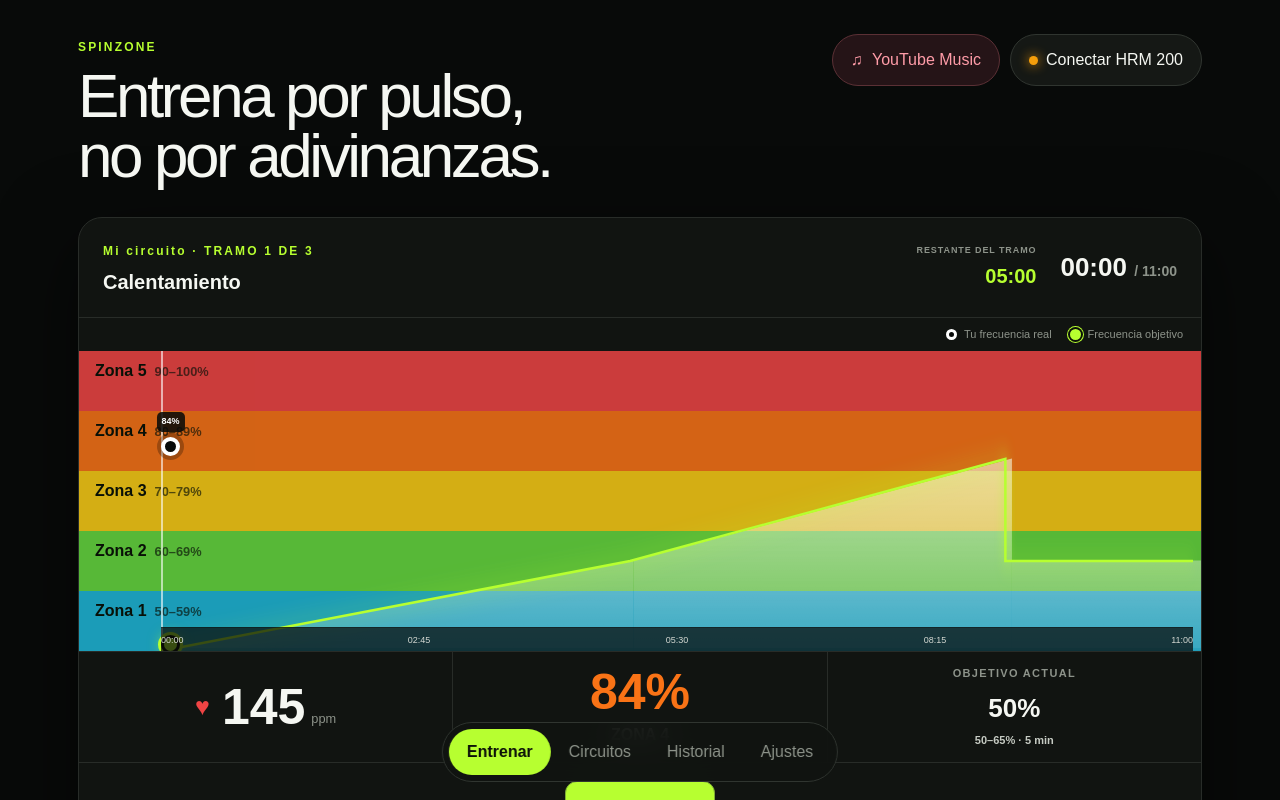
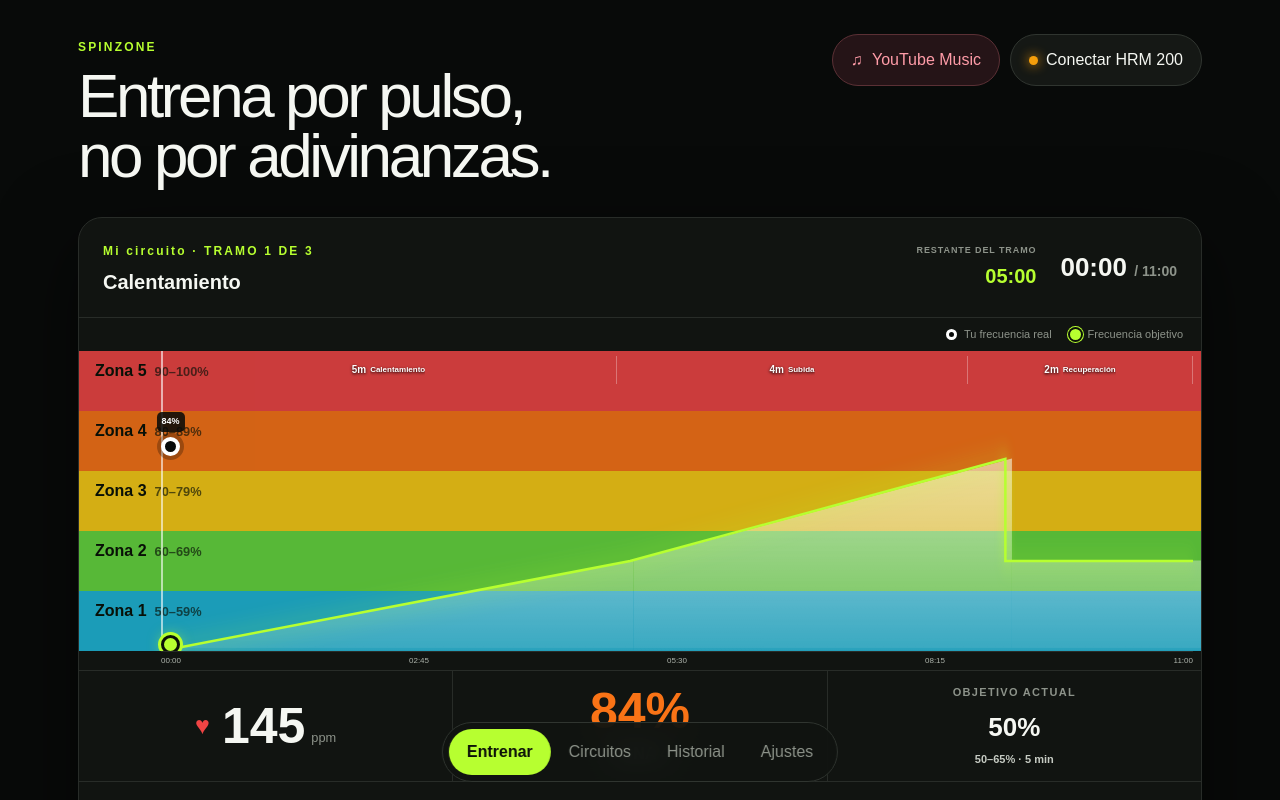
Before and after one commit to leongarciaV/spinzone, a Next.js app: page / in a window 1280 px wide. Shown: the top 800 px of the page. Built offline with nearby package versions, Linux system fonts and the light colour scheme.

Commit message:
Mejora tiempos del perfil y bloqueo de pantalla

```diff
--- a/app/globals.css
+++ b/app/globals.css
@@ -34,6 +34,7 @@ h1 { margin: 8px 0 0; font-size: clamp(32px, 5vw, 62px); line-height: .96; lette
 .segment-timer strong { margin: 0; color: #b7ff30; font-size: 20px; font-variant-numeric: tabular-nums; }
 .timer { font-size: 26px; font-weight: 800; font-variant-numeric: tabular-nums; }
 .timer small { color: var(--muted); font-size: 14px; }
+.chart-block { min-height: 0; }
 .chart { position: relative; height: 300px; overflow: hidden; }
 .chart-legend { display: flex; justify-content: flex-end; gap: 18px; padding: 8px 18px; border-top: 1px solid #282c28; color: var(--muted); font-size: 11px; }
 .chart-legend span { display: flex; align-items: center; gap: 7px; }
@@ -45,6 +46,10 @@ h1 { margin: 8px 0 0; font-size: clamp(32px, 5vw, 62px); line-height: .96; lette
 .planned-profile { position: absolute; inset: 0; display: flex; padding-left: 82px; }
 .planned-segment { position: relative; min-width: 3px; }
 .planned-segment i { position: absolute; inset: 0; display: block; background: linear-gradient(180deg, #ffffff80, #ffffff12); filter: drop-shadow(0 -3px 0 white); }
+.segment-duration-strip { position: absolute; z-index: 4; top: 5px; right: 8px; left: 82px; display: flex; height: 28px; pointer-events: none; }
+.segment-duration-strip span { min-width: 0; display: flex; align-items: center; justify-content: center; gap: 4px; overflow: hidden; border-right: 1px solid #ffffff4d; color: #fff; text-shadow: 0 1px 3px #000; }
+.segment-duration-strip b { font-size: 10px; white-space: nowrap; }
+.segment-duration-strip small { overflow: hidden; max-width: 80px; font-size: 8px; font-weight: 800; text-overflow: ellipsis; white-space: nowrap; }
 .target-profile-line { position: absolute; z-index: 2; top: 0; right: 8px; bottom: 0; left: 82px; width: calc(100% - 90px); height: 100%; overflow: visible; pointer-events: none; }
 .target-profile-line polyline { fill: none; stroke: #b7ff30; stroke-width: 2.5; vector-effect: non-scaling-stroke; filter: drop-shadow(0 0 4px #b7ff30); }
 .tracking-layer { position: absolute; z-index: 3; inset: 0 8px 0 82px; pointer-events: none; }
@@ -55,8 +60,8 @@ h1 { margin: 8px 0 0; font-size: clamp(32px, 5vw, 62px); line-height: .96; lette
 .current-point span, .target-point span { position: absolute; left: 50%; transform: translateX(-50%); padding: 3px 5px; border-radius: 5px; background: #080a09dd; font-size: 9px; font-style: normal; font-weight: 900; white-space: nowrap; }
 .current-point span { bottom: 20px; color: white; }
 .target-point span { top: 22px; color: #b7ff30; }
-.time-axis { position: absolute; z-index: 5; left: 82px; right: 8px; bottom: 0; height: 24px; border-top: 1px solid #0a0d0a66; background: #070907b8; }
-.time-axis span { position: absolute; top: 6px; color: #d5d9d3; font-size: 9px; font-variant-numeric: tabular-nums; transform: translateX(-50%); }
+.time-axis { position: relative; height: 19px; margin: 0 8px 0 82px; border-top: 1px solid #282c28; }
+.time-axis span { position: absolute; top: 3px; color: #aeb4ac; font-size: 8px; font-variant-numeric: tabular-nums; transform: translateX(-50%); }
 .time-axis span:first-child { transform: none; }
 .time-axis span:last-child { transform: translateX(-100%); }
 .metrics { display: grid; grid-template-columns: repeat(3, 1fr); gap: 1px; background: #282c28; border-top: 1px solid #282c28; }
@@ -193,9 +198,10 @@ h1 { margin: 8px 0 0; font-size: clamp(32px, 5vw, 62px); line-height: .96; lette
   .history-list article { grid-template-columns: 1fr 1fr; }
   .history-list article > div { grid-column: span 2; }
   .planned-profile { padding-left: 68px; }
+  .segment-duration-strip { left: 68px; }
   .target-profile-line { left: 68px; width: calc(100% - 76px); }
   .tracking-layer { left: 68px; }
-  .time-axis { left: 68px; }
+  .time-axis { margin-left: 68px; }
   .segment-name { grid-column: span 2; }
   .delete-button { grid-column: 3; }
 }
@@ -208,7 +214,7 @@ h1 { margin: 8px 0 0; font-size: clamp(32px, 5vw, 62px); line-height: .96; lette
   .training-view .bottom-nav,
   .training-view .chart-legend,
   .training-view .simulator { display: none; }
-  .training-view .workout-card { width: 100%; height: 100%; display: grid; grid-template-rows: minmax(52px, auto) minmax(80px, 1fr) 72px 52px; border-radius: 12px; }
+  .training-view .workout-card { width: 100%; height: 100%; display: grid; grid-template-rows: minmax(48px, auto) minmax(100px, 1fr) 56px 44px; border-radius: 12px; }
   .training-view .session-head { min-width: 0; padding: 6px 12px; }
   .training-view .session-head > div:first-child { min-width: 0; }
   .training-view .session-head .label { display: block; overflow: hidden; font-size: 9px; text-overflow: ellipsis; white-space: nowrap; }
@@ -217,19 +223,22 @@ h1 { margin: 8px 0 0; font-size: clamp(32px, 5vw, 62px); line-height: .96; lette
   .training-view .segment-timer small { font-size: 8px; }
   .training-view .segment-timer strong,
   .training-view .timer { font-size: 18px; }
-  .training-view .chart { height: auto; min-height: 0; }
+  .training-view .chart-block { min-height: 0; display: flex; flex-direction: column; }
+  .training-view .chart { height: auto; min-height: 0; flex: 1; }
   .training-view .zone-row { padding: 3px 12px; font-size: 11px; }
   .training-view .metrics { min-height: 0; grid-template-columns: repeat(3, 1fr); }
   .training-view .metrics > div { min-height: 0; }
   .training-view .pulse strong,
-  .training-view .percent strong { font-size: 34px; }
+  .training-view .percent strong { font-size: 26px; }
+  .training-view .heart { margin-right: 7px; font-size: 18px; }
+  .training-view .pulse small { margin-top: 15px; }
   .training-view .percent { grid-column: auto; }
   .training-view .percent span { margin-top: 2px; font-size: 12px; }
   .training-view .target { grid-column: auto; }
-  .training-view .target strong { margin-top: 3px; font-size: 22px; }
+  .training-view .target strong { margin-top: 1px; font-size: 18px; }
   .training-view .target em { margin-top: 1px; font-size: 9px; }
   .training-view .workout-controls { min-height: 0; padding: 5px 12px; flex-wrap: nowrap; }
-  .training-view .workout-controls button { min-width: 120px; padding: 6px 16px; }
+  .training-view .workout-controls button { min-width: 110px; padding: 5px 14px; }
   .training-view .screen-awake { width: auto; padding: 5px 8px; }
 }
 
@@ -241,5 +250,6 @@ h1 { margin: 8px 0 0; font-size: clamp(32px, 5vw, 62px); line-height: .96; lette
   .session-active .chart-legend,
   .session-active .simulator { display: none; }
   .session-active .workout-card { height: calc(100svh - 12px); display: grid; grid-template-rows: auto minmax(180px, 1fr) auto auto; }
-  .session-active .chart { height: auto; min-height: 0; }
+  .session-active .chart-block { min-height: 0; display: flex; flex-direction: column; }
+  .session-active .chart { height: auto; min-height: 0; flex: 1; }
 }
--- a/app/page.tsx
+++ b/app/page.tsx
@@ -363,6 +363,9 @@ export default function Home() {
 
   function startWorkout() {
     if (!segments.length) return;
+    // Mobile browsers require wake-lock requests to happen directly inside
+    // the user's tap rather than later in an effect.
+    void keepScreenAwake();
     if (sessionState === "ready") {
       setElapsedSeconds(0);
       heartRateTotalRef.current = 0;
@@ -564,6 +567,7 @@ export default function Home() {
           <span><i className="target-swatch" />Frecuencia objetivo</span>
         </div>
 
+        <div className="chart-block">
         <div className="chart" aria-label="Perfil del circuito por zonas cardiacas">
           {zones.map((zone) => (
             <div className="zone-row" style={{ background: zone.color }} key={zone.name}>
@@ -579,6 +583,13 @@ export default function Home() {
               </div>
             ))}
           </div>
+          <div className="segment-duration-strip" aria-label="Duración de cada tramo">
+            {segments.map((segment) => (
+              <span key={segment.id} style={{ flexGrow: segment.minutes }} title={`${segment.name}: ${segment.minutes} minutos`}>
+                <b>{segment.minutes}m</b><small>{segment.name}</small>
+              </span>
+            ))}
+          </div>
           <svg className="target-profile-line" viewBox="0 0 1000 100" preserveAspectRatio="none" aria-hidden="true">
             <polyline points={targetProfilePoints} />
           </svg>
@@ -587,11 +598,12 @@ export default function Home() {
             <div className="target-point" title={`Objetivo: ${workoutPosition.target}%`} style={{ left: `${totalSeconds ? Math.min(100, elapsedSeconds / totalSeconds * 100) : 0}%`, bottom: `${Math.min(98, Math.max(2, (workoutPosition.target - 50) * 2))}%` }}><span>{workoutPosition.target}%</span></div>
             <div className="current-point" title={`Real: ${percentage}%`} style={{ left: `${totalSeconds ? Math.min(100, elapsedSeconds / totalSeconds * 100) : 0}%`, bottom: `${Math.min(98, Math.max(2, (percentage - 50) * 2))}%` }}><span>{percentage}%</span></div>
           </div>
-          <div className="time-axis" aria-label="Tiempo del circuito">
-            {[0, .25, .5, .75, 1].map((position) => (
-              <span key={position} style={{ left: `${position * 100}%` }}>{formatTime(Math.round(totalSeconds * position))}</span>
-            ))}
-          </div>
+        </div>
+        <div className="time-axis" aria-label="Tiempo del circuito">
+          {[0, .25, .5, .75, 1].map((position) => (
+            <span key={position} style={{ left: `${position * 100}%` }}>{formatTime(Math.round(totalSeconds * position))}</span>
+          ))}
+        </div>
         </div>
 
         <div className="metrics">
```
